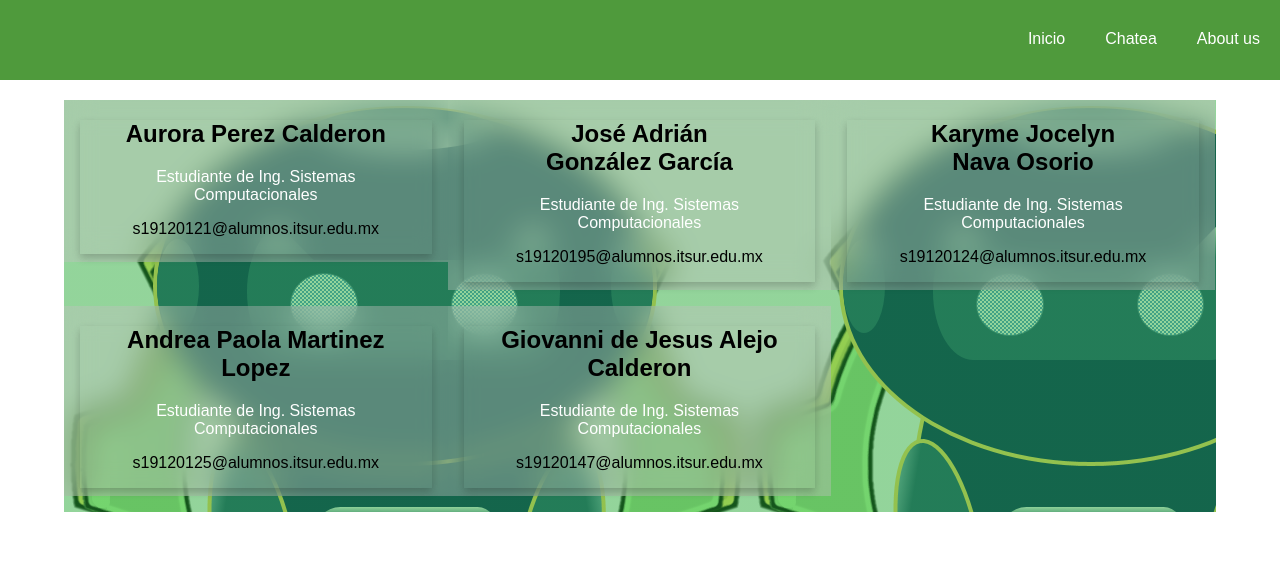
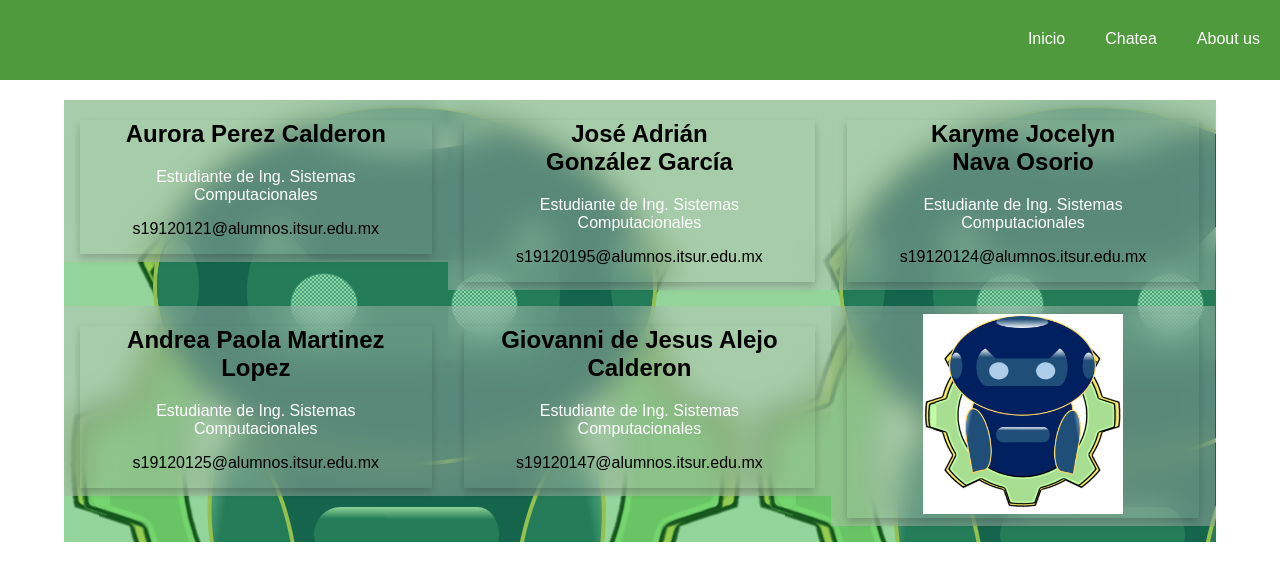
Before and after one commit to Adrian-Gonzalez190400/Chatbot, a React (Create React App) app: page /about in a window 1280 px wide. Shown: the top 580 px of the page. Built offline with nearby package versions, Linux system fonts and the light colour scheme.

Commit message:
Update AcercaDe.js

```diff
--- a/src/Componentes/AcercaDe.js
+++ b/src/Componentes/AcercaDe.js
@@ -1,6 +1,6 @@
 import React, { Component }  from 'react';
 import imagenItsur from "../files/itsur.png"
-
+import logo from "../files/logo_chatbot.png"
 
 
 import '../css/style.css'
@@ -66,6 +66,14 @@ export const AcercaDe = () => {
                                 </div>
                             </div>
                         </div>
+                        <div className="column">
+                            <div className="card">
+                                <div className="container" >
+                                  <img src={logo} width="200px" height="200px"></img>
+
+                                </div>
+                            </div>
+                        </div>
                     </div>
                 </article>
             </section><aside id="logo_itsur">
```
